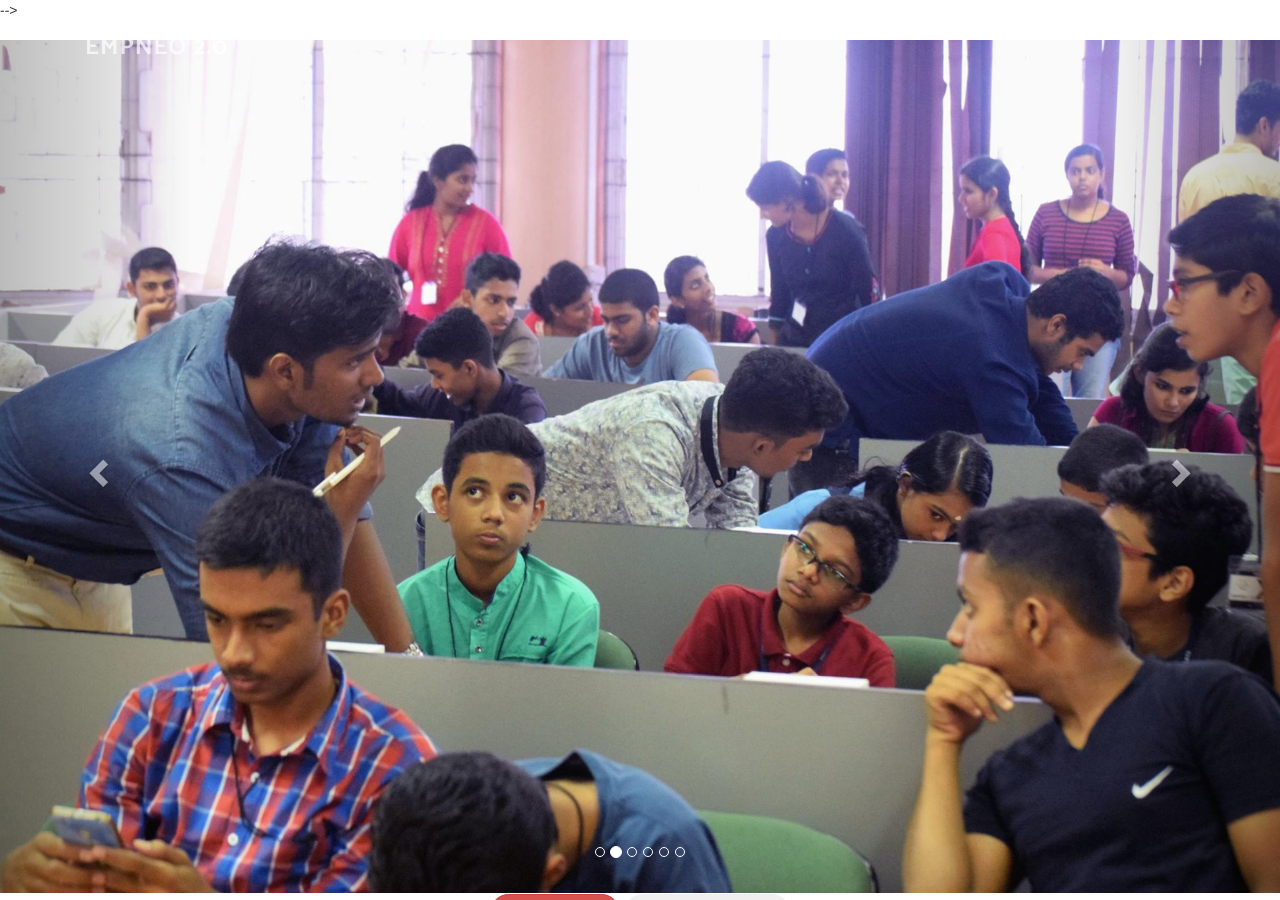
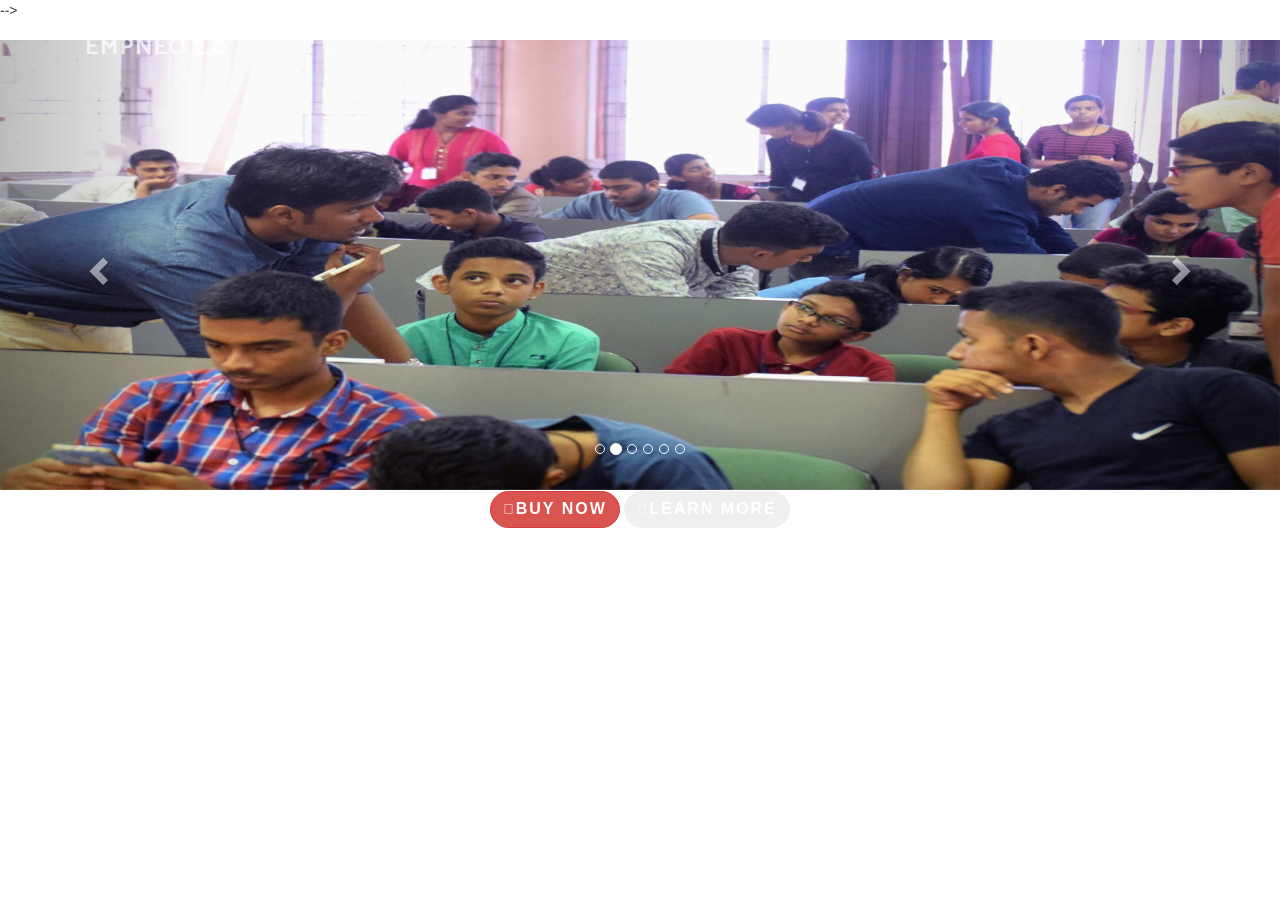
Before and after one commit to IEEEMEC/empneo, a Jekyll site: the page built from index.html, in a window 1280 px wide and 900 px high. Built offline with Jekyll 4.4.1, drawn with Linux system fonts in a browser that asks for light colours; nearby versions of some CDN libraries; some web fonts are replaced; the list of posts is cut into pages by our own code.

Commit message:
header.html updated

```diff
--- a/_includes/header.html
+++ b/_includes/header.html
@@ -55,11 +55,11 @@
   opacity: 1;
   right: 0;
 }
-#carousel img{
-        height:auto;
-        width:auto;
-        maxheight:300px;
-        maxwidth:300px;
+#carousel img {
+
+        width:100%;
+        maxheight:450px;
+        height:450px;
     }
 </style>
 <header>
```
